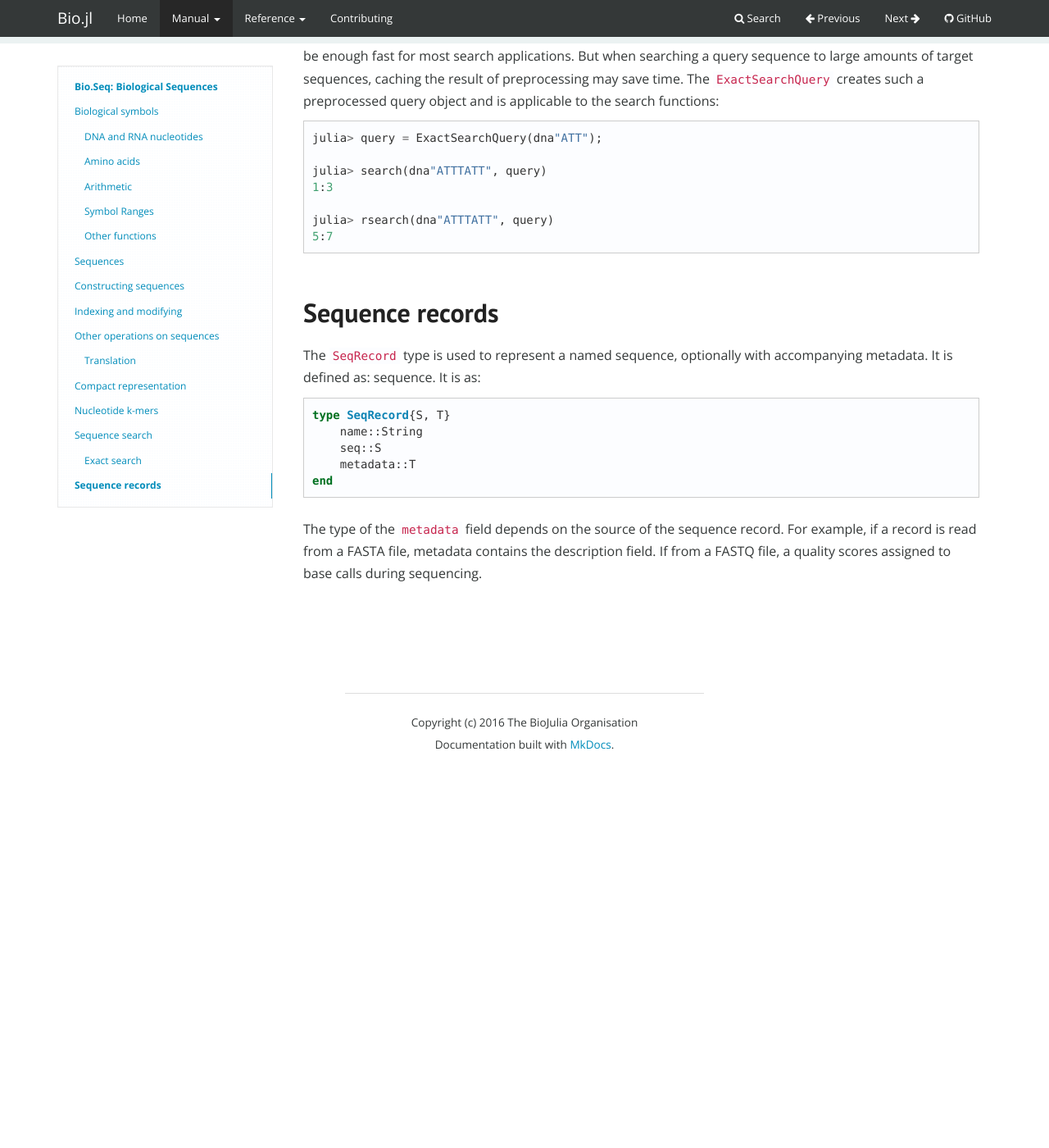
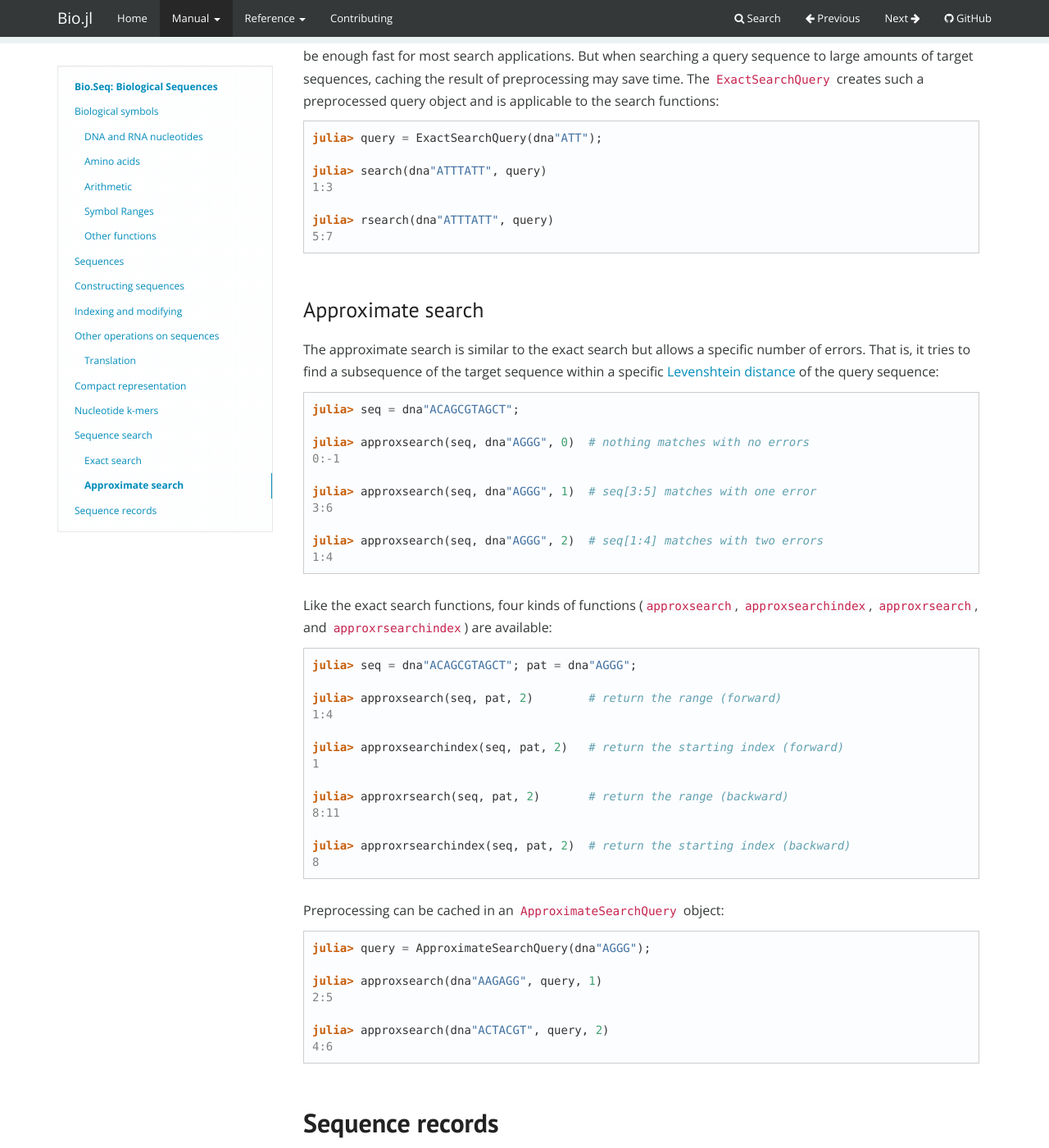
Before and after one commit to BioJulia/Bio.jl, a Jekyll site: the page latest/man/seq/index.html, which Jekyll copies as it is, in a window 1280 px wide and 1400 px high, scrolled down 16710 px. Shown: the whole window at 82% size. Built offline with Jekyll 4.4.1, drawn with Linux system fonts in a browser that asks for light colours; nearby versions of some CDN libraries; some web fonts are replaced; before the commit the page ends 17641 px from its top, so only the background shows below that; some of the changed text lies outside the part shown.

```diff
--- a/latest/index.html
+++ b/latest/index.html
@@ -239,8 +239,8 @@
 <li><a href="man/structure/#Examples-1">Examples</a></li>
 </ul>
 </li>
-<li><a href="man/tools/#Tools:-Misc-tools-and-function-wrappers-1">Tools: Misc tools and function wrappers</a><ul>
-<li><a href="man/tools/#Blast-wrapper-1">Blast wrapper</a></li>
+<li><a href="man/tools/#Bio.Tools:-Misc-tools-and-function-wrappers-1">Bio.Tools: Misc tools and function wrappers</a><ul>
+<li><a href="man/tools/#BLAST-wrapper-1">BLAST wrapper</a></li>
 </ul>
 </li>
 </ul></div>
@@ -300,5 +300,5 @@
 
 <!--
 MkDocs version : 0.15.3
-Build Date UTC : 2016-05-21 19:20:05.535824
+Build Date UTC : 2016-05-23 19:57:56.832146
 -->
--- a/latest/man/seq/index.html
+++ b/latest/man/seq/index.html
@@ -231,6 +231,8 @@
             <li class="second-level"><a href="#sequence-search">Sequence search</a></li>
 
                 <li class="third-level"><a href="#exact-search">Exact search</a></li>
+
+                <li class="third-level"><a href="#approximate-search">Approximate search</a></li>
 
 
             <li class="second-level"><a href="#sequence-records">Sequence records</a></li>
@@ -1078,48 +1080,92 @@ RNAKmerCounts{k}(seq::BioSequence[, step=1])
 <p>Several kinds of on-line search functions are provided.</p>
 <p><a id='Exact-search-1'></a></p>
 <h3 id="exact-search">Exact search</h3>
-<p>Exact search functions search for the first occurrence of the query symbol or sequence. Four functions, <code>search</code>, <code>searchindex</code>, <code>rsearch</code>, and <code>rsearchindex</code>, are available:</p>
-<div class="codehilite"><pre><span></span><span class="n">julia</span><span class="o">&gt;</span> <span class="n">seq</span> <span class="o">=</span> <span class="n">dna</span><span class="s">&quot;ACAGCGTAGCT&quot;</span><span class="p">;</span>
+<p>Exact search functions search for an occurrence of the query symbol or sequence. Four functions, <code>search</code>, <code>searchindex</code>, <code>rsearch</code>, and <code>rsearchindex</code> are available:</p>
+<div class="codehilite"><pre><span></span><span class="gp">julia&gt;</span> <span class="n">seq</span> <span class="o">=</span> <span class="n">dna</span><span class="s">&quot;ACAGCGTAGCT&quot;</span><span class="p">;</span>
 
-<span class="n">julia</span><span class="o">&gt;</span> <span class="n">search</span><span class="p">(</span><span class="n">seq</span><span class="p">,</span> <span class="n">DNA_G</span><span class="p">)</span>  <span class="c"># search a query symbol</span>
-<span class="mi">4</span><span class="p">:</span><span class="mi">4</span>
+<span class="gp">julia&gt;</span> <span class="n">search</span><span class="p">(</span><span class="n">seq</span><span class="p">,</span> <span class="n">DNA_G</span><span class="p">)</span>  <span class="c"># search a query symbol</span>
+<span class="go">4:4</span>
 
-<span class="n">julia</span><span class="o">&gt;</span> <span class="n">query</span> <span class="o">=</span> <span class="n">dna</span><span class="s">&quot;AGC&quot;</span><span class="p">;</span>
+<span class="gp">julia&gt;</span> <span class="n">query</span> <span class="o">=</span> <span class="n">dna</span><span class="s">&quot;AGC&quot;</span><span class="p">;</span>
 
-<span class="n">julia</span><span class="o">&gt;</span> <span class="n">search</span><span class="p">(</span><span class="n">seq</span><span class="p">,</span> <span class="n">query</span><span class="p">)</span>  <span class="c"># search a query sequence</span>
-<span class="mi">3</span><span class="p">:</span><span class="mi">5</span>
+<span class="gp">julia&gt;</span> <span class="n">search</span><span class="p">(</span><span class="n">seq</span><span class="p">,</span> <span class="n">query</span><span class="p">)</span>  <span class="c"># search a query sequence</span>
+<span class="go">3:5</span>
 
-<span class="n">julia</span><span class="o">&gt;</span> <span class="n">searchindex</span><span class="p">(</span><span class="n">seq</span><span class="p">,</span> <span class="n">query</span><span class="p">)</span>
-<span class="mi">3</span>
+<span class="gp">julia&gt;</span> <span class="n">searchindex</span><span class="p">(</span><span class="n">seq</span><span class="p">,</span> <span class="n">query</span><span class="p">)</span>
+<span class="go">3</span>
 
-<span class="n">julia</span><span class="o">&gt;</span> <span class="n">rsearch</span><span class="p">(</span><span class="n">seq</span><span class="p">,</span> <span class="n">query</span><span class="p">)</span>  <span class="c"># similar to `search` but in the reverse direction</span>
-<span class="mi">8</span><span class="p">:</span><span class="mi">10</span>
+<span class="gp">julia&gt;</span> <span class="n">rsearch</span><span class="p">(</span><span class="n">seq</span><span class="p">,</span> <span class="n">query</span><span class="p">)</span>  <span class="c"># similar to `search` but in the reverse direction</span>
+<span class="go">8:10</span>
 
-<span class="n">julia</span><span class="o">&gt;</span> <span class="n">rsearchindex</span><span class="p">(</span><span class="n">seq</span><span class="p">,</span> <span class="n">query</span><span class="p">)</span>  <span class="c"># similar to `searchindex` but in the reverse direction</span>
-<span class="mi">8</span>
+<span class="gp">julia&gt;</span> <span class="n">rsearchindex</span><span class="p">(</span><span class="n">seq</span><span class="p">,</span> <span class="n">query</span><span class="p">)</span>  <span class="c"># similar to `searchindex` but in the reverse direction</span>
+<span class="go">8</span>
 </pre></div>
 
 
 <p>These search functions take ambiguous symbols into account. That is, if two symbols are compatible (e.g. <code>DNA_A</code> and <code>DNA_N</code>), they match when searching an occurrence. In the following example, 'N' is a wild card that matches any symbols:</p>
-<div class="codehilite"><pre><span></span><span class="n">julia</span><span class="o">&gt;</span> <span class="n">search</span><span class="p">(</span><span class="n">dna</span><span class="s">&quot;ACNT&quot;</span><span class="p">,</span> <span class="n">DNA_N</span><span class="p">)</span>  <span class="c"># &#39;A&#39; matches &#39;N&#39;</span>
-<span class="mi">1</span><span class="p">:</span><span class="mi">1</span>
+<div class="codehilite"><pre><span></span><span class="gp">julia&gt;</span> <span class="n">search</span><span class="p">(</span><span class="n">dna</span><span class="s">&quot;ACNT&quot;</span><span class="p">,</span> <span class="n">DNA_N</span><span class="p">)</span>  <span class="c"># &#39;A&#39; matches &#39;N&#39;</span>
+<span class="go">1:1</span>
 
-<span class="n">julia</span><span class="o">&gt;</span> <span class="n">search</span><span class="p">(</span><span class="n">dna</span><span class="s">&quot;ACNT&quot;</span><span class="p">,</span> <span class="n">dna</span><span class="s">&quot;CGT&quot;</span><span class="p">)</span>  <span class="c"># &#39;N&#39; matches &#39;G&#39;</span>
-<span class="mi">2</span><span class="p">:</span><span class="mi">4</span>
+<span class="gp">julia&gt;</span> <span class="n">search</span><span class="p">(</span><span class="n">dna</span><span class="s">&quot;ACNT&quot;</span><span class="p">,</span> <span class="n">dna</span><span class="s">&quot;CGT&quot;</span><span class="p">)</span>  <span class="c"># &#39;N&#39; matches &#39;G&#39;</span>
+<span class="go">2:4</span>
 
-<span class="n">julia</span><span class="o">&gt;</span> <span class="n">search</span><span class="p">(</span><span class="n">dna</span><span class="s">&quot;ACGT&quot;</span><span class="p">,</span> <span class="n">dna</span><span class="s">&quot;CNT&quot;</span><span class="p">)</span>  <span class="c"># &#39;G&#39; matches &#39;N&#39;</span>
-<span class="mi">2</span><span class="p">:</span><span class="mi">4</span>
+<span class="gp">julia&gt;</span> <span class="n">search</span><span class="p">(</span><span class="n">dna</span><span class="s">&quot;ACGT&quot;</span><span class="p">,</span> <span class="n">dna</span><span class="s">&quot;CNT&quot;</span><span class="p">)</span>  <span class="c"># &#39;G&#39; matches &#39;N&#39;</span>
+<span class="go">2:4</span>
 </pre></div>
 
 
 <p>The exact sequence search needs preprocessing phase of query sequence before searching phase. This would be enough fast for most search applications. But when searching a query sequence to large amounts of target sequences, caching the result of preprocessing may save time. The <code>ExactSearchQuery</code> creates such a preprocessed query object and is applicable to the search functions:</p>
-<div class="codehilite"><pre><span></span><span class="n">julia</span><span class="o">&gt;</span> <span class="n">query</span> <span class="o">=</span> <span class="n">ExactSearchQuery</span><span class="p">(</span><span class="n">dna</span><span class="s">&quot;ATT&quot;</span><span class="p">);</span>
+<div class="codehilite"><pre><span></span><span class="gp">julia&gt;</span> <span class="n">query</span> <span class="o">=</span> <span class="n">ExactSearchQuery</span><span class="p">(</span><span class="n">dna</span><span class="s">&quot;ATT&quot;</span><span class="p">);</span>
 
-<span class="n">julia</span><span class="o">&gt;</span> <span class="n">search</span><span class="p">(</span><span class="n">dna</span><span class="s">&quot;ATTTATT&quot;</span><span class="p">,</span> <span class="n">query</span><span class="p">)</span>
-<span class="mi">1</span><span class="p">:</span><span class="mi">3</span>
+<span class="gp">julia&gt;</span> <span class="n">search</span><span class="p">(</span><span class="n">dna</span><span class="s">&quot;ATTTATT&quot;</span><span class="p">,</span> <span class="n">query</span><span class="p">)</span>
+<span class="go">1:3</span>
 
-<span class="n">julia</span><span class="o">&gt;</span> <span class="n">rsearch</span><span class="p">(</span><span class="n">dna</span><span class="s">&quot;ATTTATT&quot;</span><span class="p">,</span> <span class="n">query</span><span class="p">)</span>
-<span class="mi">5</span><span class="p">:</span><span class="mi">7</span>
+<span class="gp">julia&gt;</span> <span class="n">rsearch</span><span class="p">(</span><span class="n">dna</span><span class="s">&quot;ATTTATT&quot;</span><span class="p">,</span> <span class="n">query</span><span class="p">)</span>
+<span class="go">5:7</span>
+</pre></div>
+
+
+<p><a id='Approximate-search-1'></a></p>
+<h3 id="approximate-search">Approximate search</h3>
+<p>The approximate search is similar to the exact search but allows a specific number of errors. That is, it tries to find a subsequence of the target sequence within a specific <a href="https://en.wikipedia.org/wiki/Levenshtein_distance">Levenshtein distance</a> of the query sequence:</p>
+<div class="codehilite"><pre><span></span><span class="gp">julia&gt;</span> <span class="n">seq</span> <span class="o">=</span> <span class="n">dna</span><span class="s">&quot;ACAGCGTAGCT&quot;</span><span class="p">;</span>
+
+<span class="gp">julia&gt;</span> <span class="n">approxsearch</span><span class="p">(</span><span class="n">seq</span><span class="p">,</span> <span class="n">dna</span><span class="s">&quot;AGGG&quot;</span><span class="p">,</span> <span class="mi">0</span><span class="p">)</span>  <span class="c"># nothing matches with no errors</span>
+<span class="go">0:-1</span>
+
+<span class="gp">julia&gt;</span> <span class="n">approxsearch</span><span class="p">(</span><span class="n">seq</span><span class="p">,</span> <span class="n">dna</span><span class="s">&quot;AGGG&quot;</span><span class="p">,</span> <span class="mi">1</span><span class="p">)</span>  <span class="c"># seq[3:5] matches with one error</span>
+<span class="go">3:6</span>
+
+<span class="gp">julia&gt;</span> <span class="n">approxsearch</span><span class="p">(</span><span class="n">seq</span><span class="p">,</span> <span class="n">dna</span><span class="s">&quot;AGGG&quot;</span><span class="p">,</span> <span class="mi">2</span><span class="p">)</span>  <span class="c"># seq[1:4] matches with two errors</span>
+<span class="go">1:4</span>
+</pre></div>
+
+
+<p>Like the exact search functions, four kinds of functions (<code>approxsearch</code>, <code>approxsearchindex</code>, <code>approxrsearch</code>, and <code>approxrsearchindex</code>) are available:</p>
+<div class="codehilite"><pre><span></span><span class="gp">julia&gt;</span> <span class="n">seq</span> <span class="o">=</span> <span class="n">dna</span><span class="s">&quot;ACAGCGTAGCT&quot;</span><span class="p">;</span> <span class="n">pat</span> <span class="o">=</span> <span class="n">dna</span><span class="s">&quot;AGGG&quot;</span><span class="p">;</span>
+
+<span class="gp">julia&gt;</span> <span class="n">approxsearch</span><span class="p">(</span><span class="n">seq</span><span class="p">,</span> <span class="n">pat</span><span class="p">,</span> <span class="mi">2</span><span class="p">)</span>        <span class="c"># return the range (forward)</span>
+<span class="go">1:4</span>
+
+<span class="gp">julia&gt;</span> <span class="n">approxsearchindex</span><span class="p">(</span><span class="n">seq</span><span class="p">,</span> <span class="n">pat</span><span class="p">,</span> <span class="mi">2</span><span class="p">)</span>   <span class="c"># return the starting index (forward)</span>
+<span class="go">1</span>
+
+<span class="gp">julia&gt;</span> <span class="n">approxrsearch</span><span class="p">(</span><span class="n">seq</span><span class="p">,</span> <span class="n">pat</span><span class="p">,</span> <span class="mi">2</span><span class="p">)</span>       <span class="c"># return the range (backward)</span>
+<span class="go">8:11</span>
+
+<span class="gp">julia&gt;</span> <span class="n">approxrsearchindex</span><span class="p">(</span><span class="n">seq</span><span class="p">,</span> <span class="n">pat</span><span class="p">,</span> <span class="mi">2</span><span class="p">)</span>  <span class="c"># return the starting index (backward)</span>
+<span class="go">8</span>
+</pre></div>
+
+
+<p>Preprocessing can be cached in an <code>ApproximateSearchQuery</code> object:</p>
+<div class="codehilite"><pre><span></span><span class="gp">julia&gt;</span> <span class="n">query</span> <span class="o">=</span> <span class="n">ApproximateSearchQuery</span><span class="p">(</span><span class="n">dna</span><span class="s">&quot;AGGG&quot;</span><span class="p">);</span>
+
+<span class="gp">julia&gt;</span> <span class="n">approxsearch</span><span class="p">(</span><span class="n">dna</span><span class="s">&quot;AAGAGG&quot;</span><span class="p">,</span> <span class="n">query</span><span class="p">,</span> <span class="mi">1</span><span class="p">)</span>
+<span class="go">2:5</span>
+
+<span class="gp">julia&gt;</span> <span class="n">approxsearch</span><span class="p">(</span><span class="n">dna</span><span class="s">&quot;ACTACGT&quot;</span><span class="p">,</span> <span class="n">query</span><span class="p">,</span> <span class="mi">2</span><span class="p">)</span>
+<span class="go">4:6</span>
 </pre></div>
 
 
```
Also changed, not shown: latest/man/tools/index.html (+22 -13 lines), latest/sitemap.xml (+10 -10 lines), latest/mkdocs/search_index.json, 1 other file.
